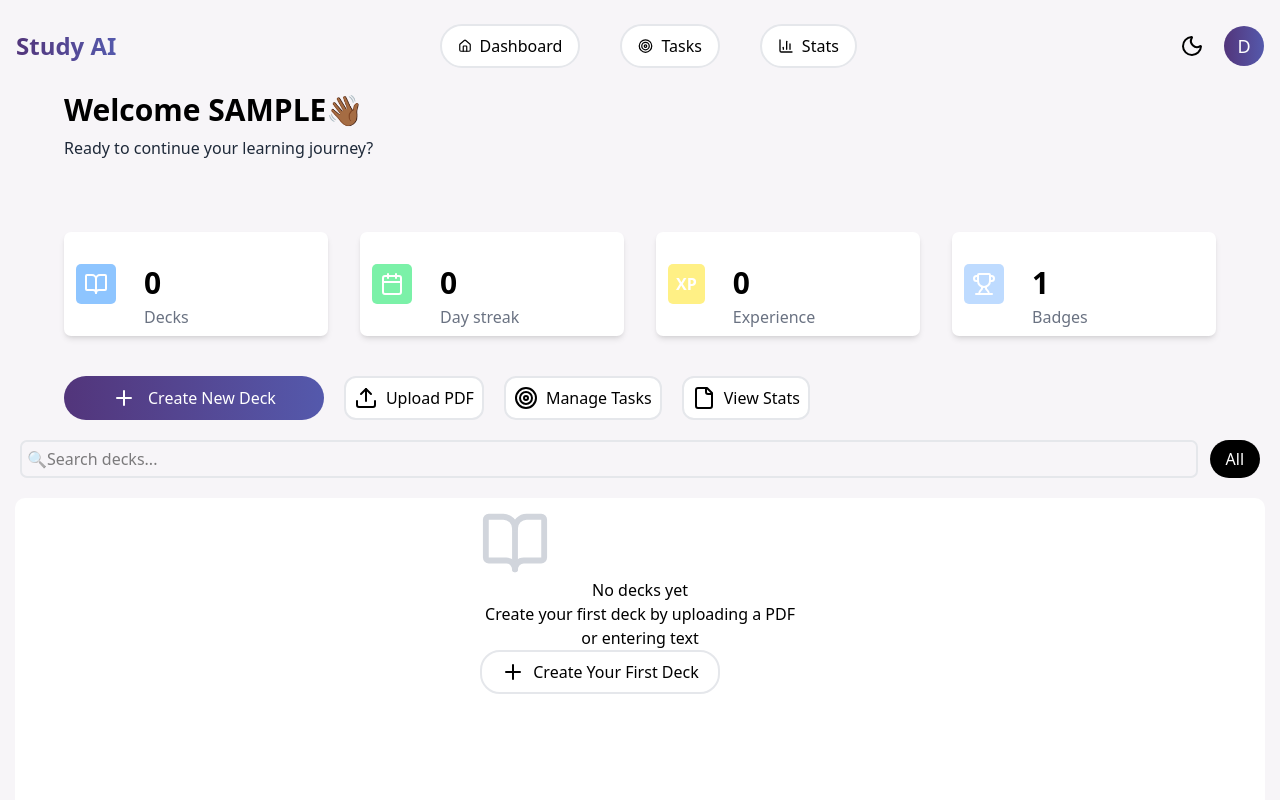
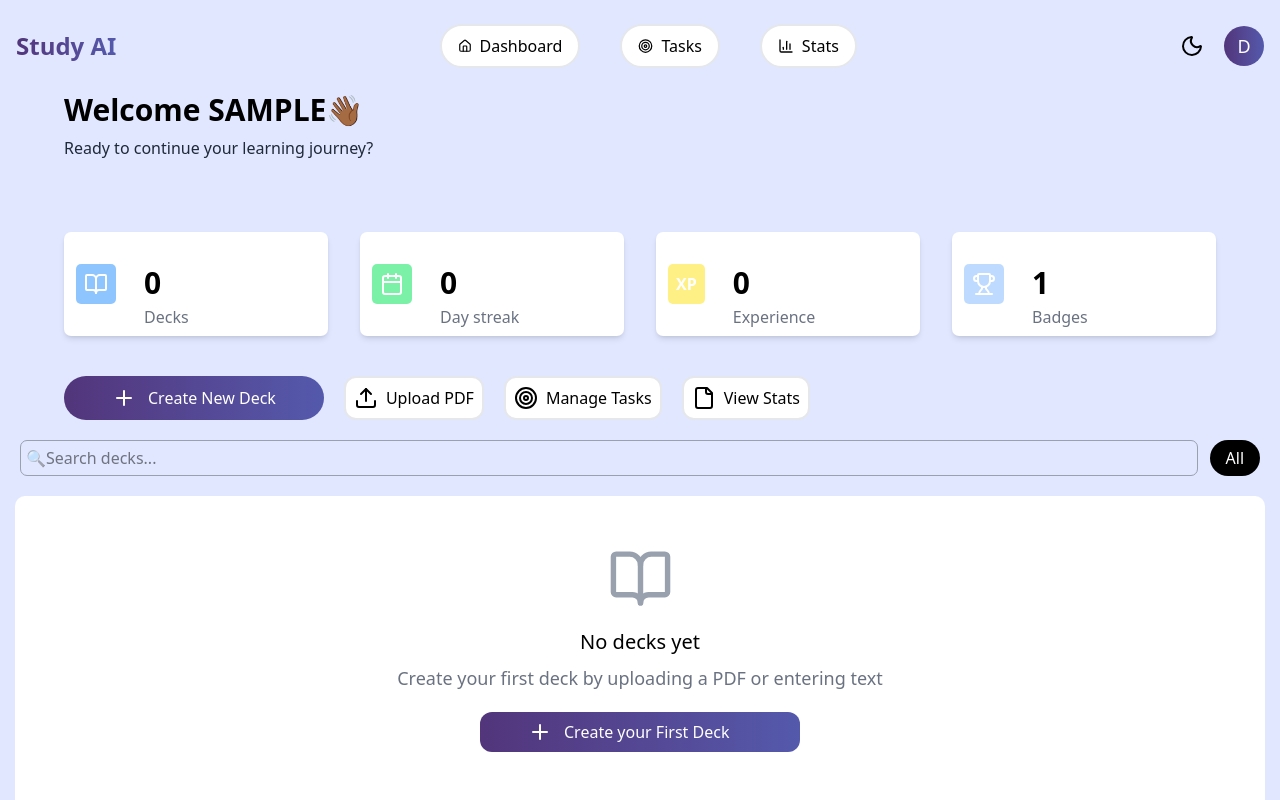
Before and after one commit to lateefaayesufu/flashCards, a React (Vite) app: page /dashboard in a window 1280 px wide. Shown: the top 800 px of the page. Built offline with nearby package versions, Linux system fonts and the light colour scheme; sample sign-in values are in the browser's storage.

Commit message:
Update: Modified the dashboard

```diff
--- a/src/pages/Dashboard.jsx
+++ b/src/pages/Dashboard.jsx
@@ -2,12 +2,13 @@ import { useNavigate } from "react-router";
 import { toast } from "react-toastify";
 import Navbar from "../components/Navbar";
 import Button from "../components/Button";
-import { Delete, Trash, Trophy } from "lucide-react";
+import { Delete, TimerIcon, Trash, Trophy } from "lucide-react";
 import { BookOpen } from "lucide-react";
 import { Calendar } from "lucide-react";
 import { Plus } from "lucide-react";
 import { Upload } from "lucide-react";
 import { Target } from "lucide-react";
+import { Link } from "react-router";
 import { File } from "lucide-react";
 
 const Dashboard = ({ user, userIsLoading }) => {
@@ -29,7 +30,7 @@ const Dashboard = ({ user, userIsLoading }) => {
     }
 
     return (
-        <div className="bg-[#f7f5f8]">
+        <div className="bg-indigo-100">
             <Navbar type="secondary" />
 
             <div className="max-w-[90vw] mx-auto flex items-center flex-col justify-center gap-10">
@@ -122,7 +123,7 @@ const Dashboard = ({ user, userIsLoading }) => {
                 <input
                     type="text"
                     placeholder="🔍Search decks..."
-                    className="flex w-[98%] border-2 border-gray-200 py-[5px] px-[5px] rounded-[7px]"
+                    className="flex w-[98%] border-1 border-gray-400 py-[5px] px-[5px] rounded-[7px]"
                 />
                 <button
                     type="link"
@@ -132,21 +133,39 @@ const Dashboard = ({ user, userIsLoading }) => {
                 </button>
             </div>
 
-            <div className="px-[15px]">
-                <div className="bg-white h-[50vh] w-[100%] p-[10px] rounded-[10px] flex justify-center">
+            <div className="px-[15px] w-[100%]">
+                <div className="bg-white h-[55vh] w-[100%] p-[10px] rounded-[10px] flex justify-center">
                     <div className="w-[20rem] align-middle text-center">
-                        <BookOpen size={70} className="text-gray-300 align-middle justify-center" />
-                        <h2>No decks yet</h2>
-                        <p>
+                        <BookOpen
+                            size={65}
+                            className="text-gray-400 align-middle justify-center flex items-center m-auto mt-10"
+                        />
+                        <h2 className="font-medium text-[20px] mt-4">
+                            No decks yet
+                        </h2>
+                        <div className="whitespace-nowrap text-center mt-2 text-[18px] text-gray-500 m-auto flex justify-center items-center">
                             Create your first deck by uploading a PDF or
                             entering text
-                        </p>
-                        <Button type="link" className="w-[15rem] px-2 py-2 align-middle justify-center rounded-[20px]">
-                           <Plus/> Create Your First Deck
-                        </Button>
+                        </div>
+                        <Link className="cursor-pointer text bg-gradient-to-r from-[#52357B] to-[#5459AC] text-white px-12 py-2 rounded-xl flex items-center gap-3 hover:opacity-80 mt-5">
+                            <div>
+                                <Plus />
+                            </div>
+
+                            <div>Create your First Deck</div>
+                        </Link>
                     </div>
                 </div>
             </div>
+
+            <div className="relative w-full h-10 bg-transparent-100">
+                <div className="absolute right-0 top-[-50px] rounded-full w-13 h-13 bg-gradient-to-r from-[#52357B] to-[#5459AC] flex items-center justify-center">
+                    <TimerIcon className="text-white w-6 h-6" />
+                </div>
+            </div>
+            <br />
+            <br />
+            <br />
         </div>
     );
 };
```
